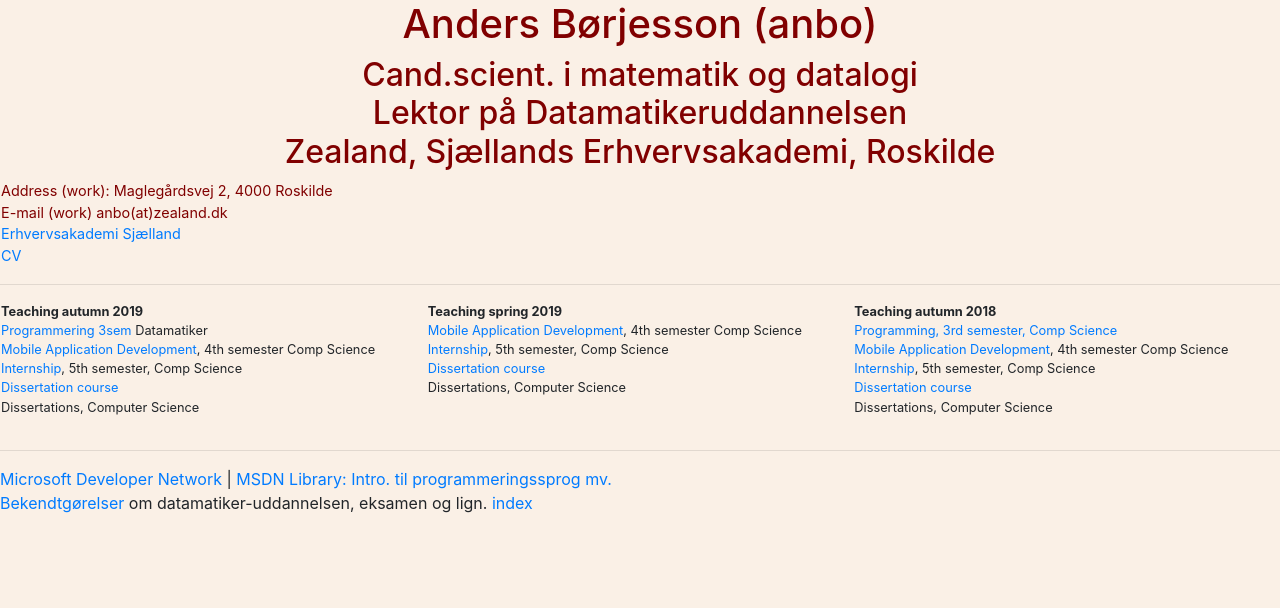
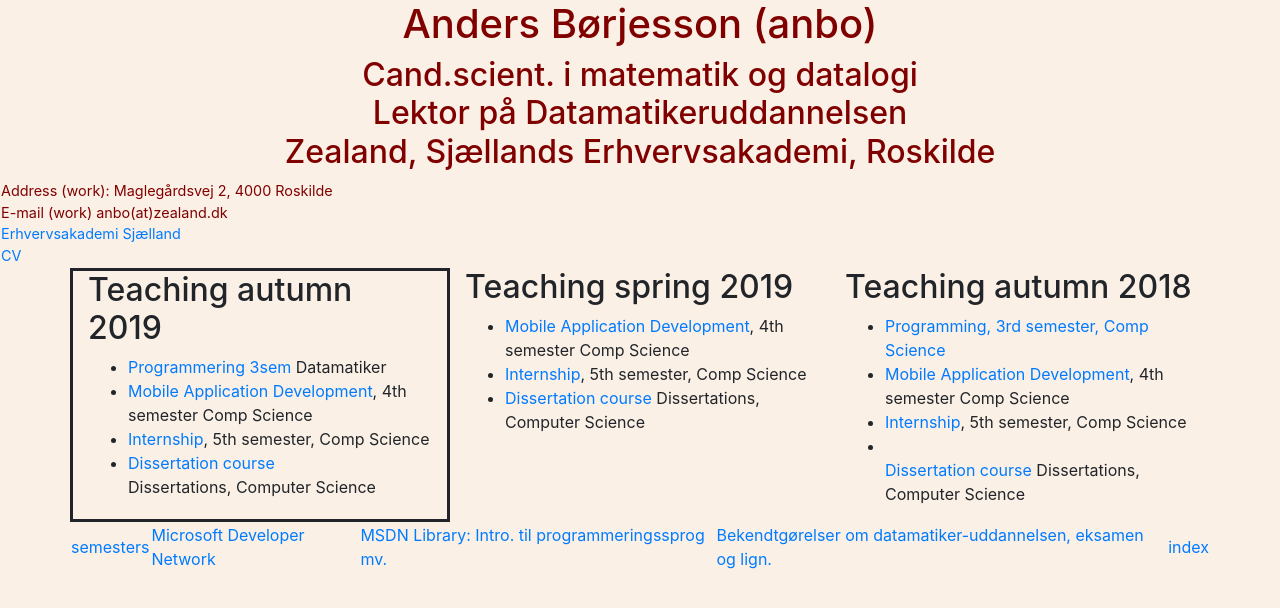
Before and after one commit to AkRockss/Opgave-2, a plain HTML site: page index.html in a window 1280 px wide. Drawn offline with nearby package versions, Linux system fonts and the light colour scheme.

Commit message:
commit on master

```diff
--- a/CSS.css
+++ b/CSS.css
@@ -1,4 +1,25 @@
-#para1 {
+#h2 {
   text-align: center;
   color: red;
 }
+
+body {
+  background-color: linen;
+}
+
+h1 {
+  color: maroon;
+  margin-inline: 40px;
+}
+
+a:hover, a:active {
+background-color:coral;
+text-align:justify;
+
+}
+
+a1:hover, a1:active {
+background-color:coral;
+text-align:justify;
+
+}
--- a/index.html
+++ b/index.html
@@ -1,20 +1,17 @@
 <!DOCTYPE html>
 
 <html lang="da">
-<body>
-
 <head>
-
-
-  <!-- Viewport  -->
 <meta name="viewport" content="width=device-width, initial-scale=1.0">
-
-  <!-- BOOTSTRAP -->
 <meta charset="utf-8">
 <link rel="stylesheet" href="https://maxcdn.bootstrapcdn.com/bootstrap/4.5.2/css/bootstrap.min.css">
 <script src="https://ajax.googleapis.com/ajax/libs/jquery/3.5.1/jquery.min.js"></script>
 <script src="https://cdnjs.cloudflare.com/ajax/libs/popper.js/1.16.0/umd/popper.min.js"></script>
 <script src="https://maxcdn.bootstrapcdn.com/bootstrap/4.5.2/js/bootstrap.min.js"></script>
+<link rel="stylesheet" href="CSS.css">
+</head>
+<body>
+
 
 <meta http-equiv="Content-Type" content="text/html; charset=utf-8" />
 <meta name="Author" content="Anders B&oslash;rjesson" />
@@ -22,47 +19,6 @@
 <meta name="KeyWords" content="Anders B&oslash;rjesson, Borjesson, Boerjesson, datalog, JSP, servlet, Roskilde Handelsskole, datamatiker, DMU" />
 
 
-<style>
-  body {
-    background-color: linen;
-  }
-
-  h1 {
-    color: maroon;
-    margin-inline: 40px;
-  }
-
-  a:hover, a:active {
-  background-color:coral;
-  text-align:justify;
-
-}
-
-a1:hover, a1:active {
-  background-color:coral;
-  text-align:justify;
-
-}
-
-
-
-
-  </style>
-
-
-
-
-
- <title>  Anders Børjesson  </title>
-
-</body>
-
-<body>
-
-
-
-</table>
-<link rel="stylesheet" href="CSS.css">
 
   <h1 style="color:maroon;text-align:center;">Anders B&oslash;rjesson (anbo)</h1>
 
@@ -85,45 +41,58 @@ a1:hover, a1:active {
 </table>
 
 
+<div class="container">
 
-<hr style="width: 100%; font-size:80%" />
-<table style="font-size:80%; width:100%" >
-  <tr>
-	  <td style="vertical-align:baseline"><p> <strong>Teaching autumn 2019</strong><br>
+  <div class="row">
 
-		  <a href="https://docs.google.com/document/d/e/2PACX-1vQnP5GDXd2YmuUapbnNgaUAK-4gsDtZGDl-qZT-g3xsUCSvPhfr1OTdo7esf_b3qm3ypfQSwMuz5Mab/pub">Programmering 3sem</a> Datamatiker <br />
-      <a href="https://docs.google.com/document/d/e/2PACX-1vQSdR7ZSr7DfFCc8SC0tSqz8VaLKHN8LCGRmfxTFVnl1GgkHnk_Wr_-7r_Lr5EX-qpOt7sBzo6SmHH0/pub">Mobile Application Development</a>, 4th semester Comp Science<br>
-
-      <a href="https://anbo-easj.dk/internship/index.html">Internship</a>, 5th semester, Comp Science<br>
-		   <a href="https://anbo-easj.dk/dissertation2020spring/">Dissertation course</a> <br />
-      Dissertations, Computer Science<br>
-    </p></td>
-    <td style="vertical-align:baseline"><p><strong>Teaching spring 2019</strong><br>
-        <a href="https://anbo-easj.dk/mobile2019spring/index.html"> Mobile Application Development</a>, 4th semester Comp Science<br>
-        <a href="https://anbo-easj.dk/internship/index.html">Internship</a>, 5th semester, Comp Science<br>
-        <a href="https://anbo-easj.dk/dissertation2019spring/">Dissertation course</a>
-        <br />
-      Dissertations, Computer Science</p></td>
-    <td style="vertical-align:baseline"><p><b>Teaching autumn 2018</b><br />
-		<a href="https://anbo-easj.dk/prog3_2018autumn/index.html">Programming, 3rd semester, Comp Science</a><br />
-		<a href="https://anbo-easj.dk/mobile2018autumn/index.html">Mobile Application Development</a>, 4th semester Comp Science<br>
-        <a href="https://anbo-easj.dk/internship/index.html">Internship</a>, 5th semester, Comp Science<br>
-        <a href="https://anbo-easj.dk/dissertation2018autumn/">Dissertation course</a>
-        <br />
-    Dissertations, Computer Science<br />
-  </table>
+    <div class="col-sm-4" style="border-style: solid">
+	  <h2>Teaching autumn 2019</h2>
+    <ul>
+		  <li><a href="https://docs.google.com/document/d/e/2PACX-1vQnP5GDXd2YmuUapbnNgaUAK-4gsDtZGDl-qZT-g3xsUCSvPhfr1OTdo7esf_b3qm3ypfQSwMuz5Mab/pub">Programmering 3sem</a> Datamatiker </li>
+      <li><a href="https://docs.google.com/document/d/e/2PACX-1vQSdR7ZSr7DfFCc8SC0tSqz8VaLKHN8LCGRmfxTFVnl1GgkHnk_Wr_-7r_Lr5EX-qpOt7sBzo6SmHH0/pub">Mobile Application Development</a>, 4th semester Comp Science</li>
+      <li><a href="https://anbo-easj.dk/internship/index.html">Internship</a>, 5th semester, Comp Science</li>
+		  <li><a href="https://anbo-easj.dk/dissertation2020spring/">Dissertation course</a> <br /> Dissertations, Computer Science</li>
+    </ul>
+    </div>
 
 
+    <div class="col-sm-4">
 
-  <hr style="width: 100%; font-size:80%" />
-  <table style="font-size:80%; width:100%" >
+    <h2> Teaching spring 2019</h2>
+      <ul>
+        <li><a href="https://anbo-easj.dk/mobile2019spring/index.html"> Mobile Application Development</a>, 4th semester Comp Science</li>
+          <li><a href="https://anbo-easj.dk/internship/index.html">Internship</a>, 5th semester, Comp Science</li>
+            <li><a href="https://anbo-easj.dk/dissertation2019spring/">Dissertation course</a> Dissertations, Computer Science</li>
+      </ul>
+    </div>
 
 
-  <a href="https://anbo-easj.dk/undervisning/Previous semesters</a>
-  <a href="https://msdn.microsoft.com/en-us/default.aspx">Microsoft Developer Network</a> | <a href="https://msdn.microsoft.com/en-us/library/default.aspx">MSDN Library: Intro. til programmeringssprog mv. </a> <br />
-  <a href="https://anbo-easj.dk/bekendtgoerelser/">Bekendtg&oslash;relser</a> om datamatiker-uddannelsen, eksamen og lign. <a href="index.htm">index</a></p>
+  <div class="col-sm-4">
+  <h2> Teaching autumn 2018 </h2>
+      <ul>
+          <li><a href="https://anbo-easj.dk/prog3_2018autumn/index.html">Programming, 3rd semester, Comp Science</li>
+        <li><a href="https://anbo-easj.dk/mobile2018autumn/index.html">Mobile Application Development</a>, 4th semester Comp Science</li>
+         <li><a href="https://anbo-easj.dk/internship/index.html">Internship</a>, 5th semester, Comp Science</li>
+          <li></li><a href="https://anbo-easj.dk/dissertation2018autumn/">Dissertation course</a> Dissertations, Computer Science</li>
+      </ul>
+  </div>
 
+
+  <table>
+    <tr>
+  <td><a href="https://anbo-easj.dk/undervisning/Previous"> semesters </td>
+
+  <td><a href="https://msdn.microsoft.com/en-us/default.aspx">Microsoft Developer Network</a></td>
+  <td><a href="https://msdn.microsoft.com/en-us/library/default.aspx">MSDN Library: Intro. til programmeringssprog mv.</a>
+  <td><a href="https://anbo-easj.dk/bekendtgoerelser/">Bekendtg&oslash;relser om datamatiker-uddannelsen, eksamen og lign. </a></td>
+  <td><a href="index.htm">index</a></td>
+
+    </tr>
     </table>
+</div>
+
+</div>
+  </div>
 
 </body>
 </html>
```
Lines whose indentation alone changed are shown as unchanged.
